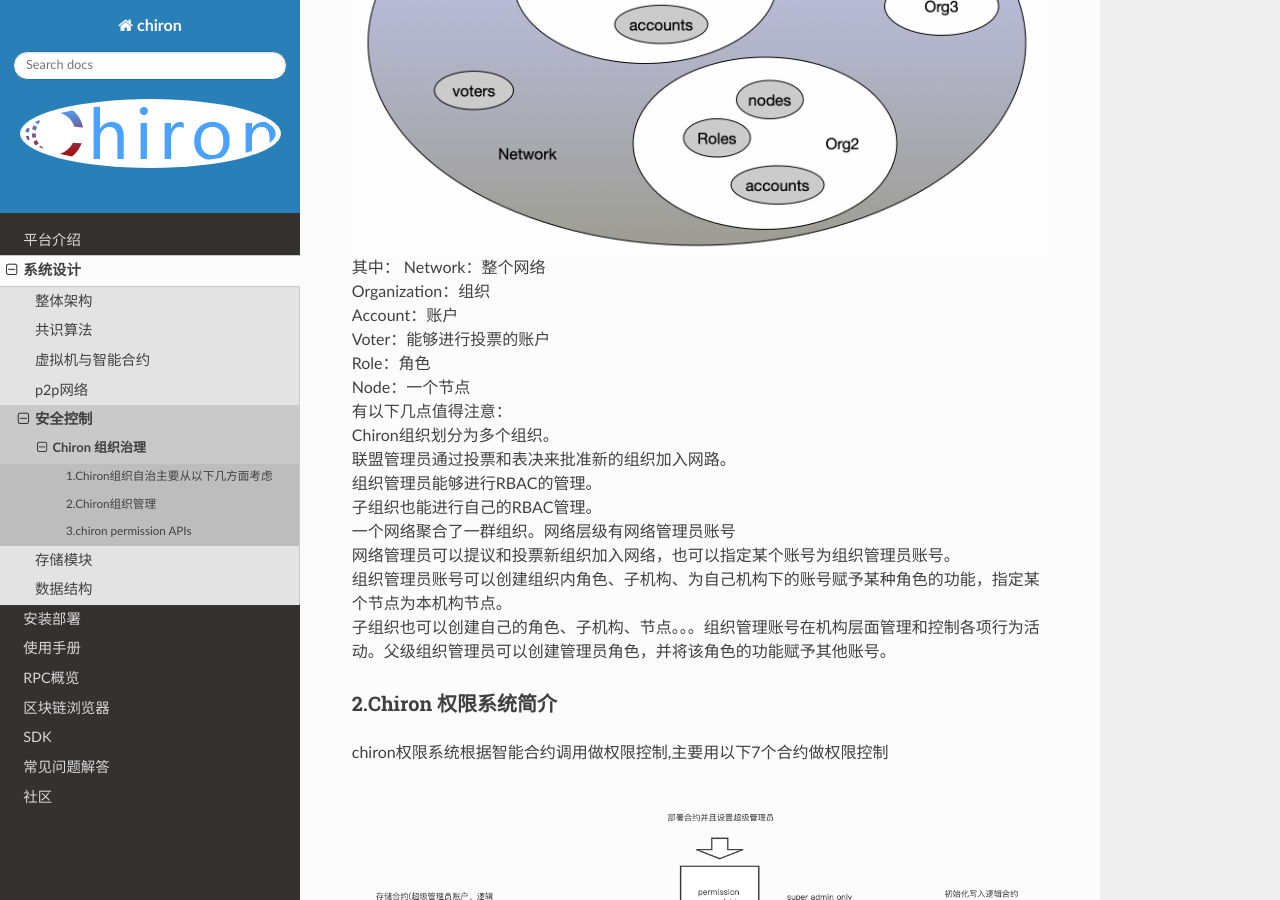
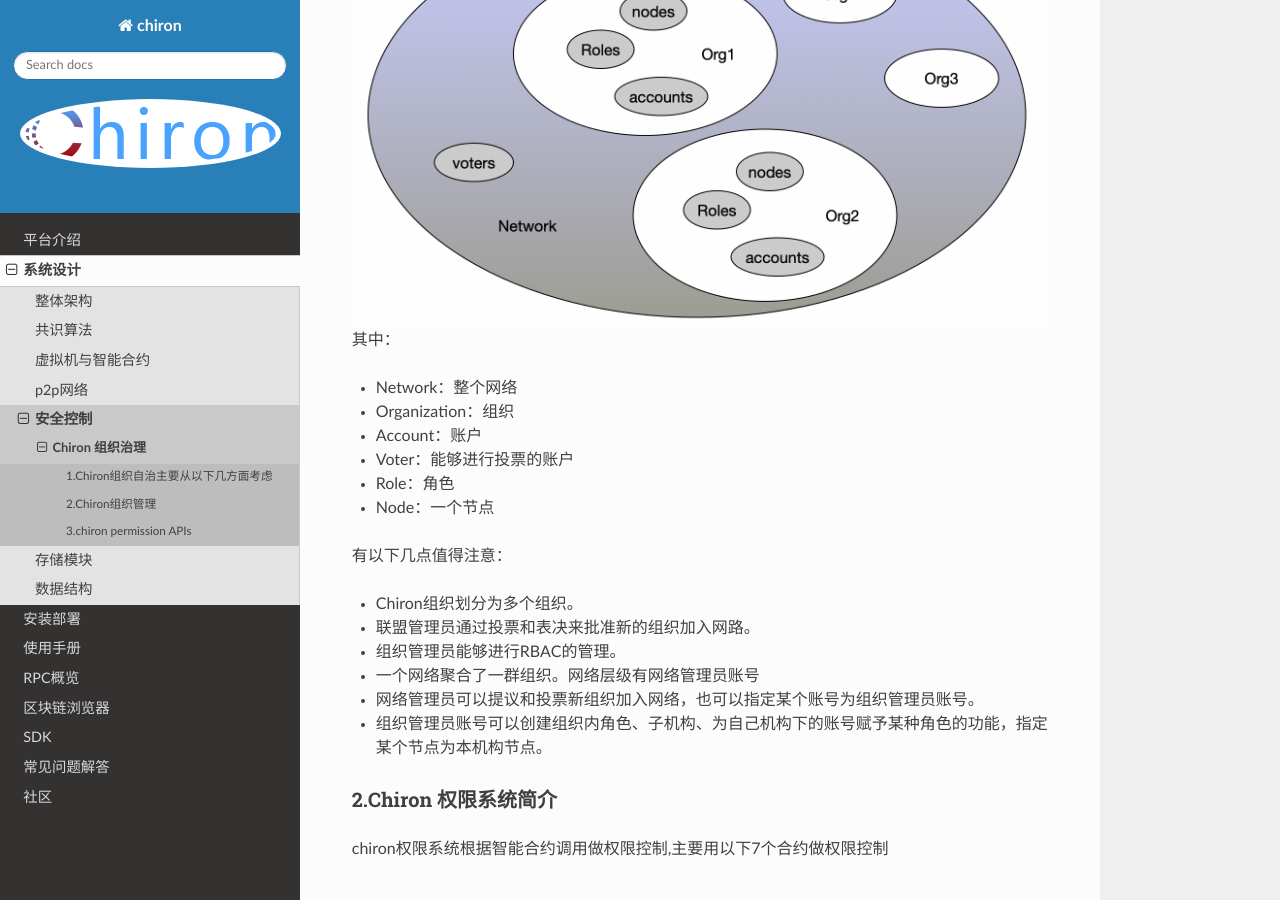
Before and after one commit to cxlhello/readdocs, a Sphinx documentation site: the page built from source/design/security_control/authority.md, in a window 1280 px wide and 900 px high, scrolled down 2065 px. Built offline with Sphinx 7.4.7 and the Read the Docs theme 2.0.0, drawn with Linux system fonts in a browser that asks for light colours; some of the changed text lies outside the part shown.

Commit message:
chiron authority document  update

```diff
--- a/source/design/security_control/authority.md
+++ b/source/design/security_control/authority.md
@@ -20,21 +23,20 @@
 Chiron组织是由多个机构共同参与管理的区块链，每个机构都运行着一个或多个节点。 其中的数据都只允许系统内不同的机构进行读写，并且由其机构成员共同来记录交易中的数据，Chiron组织中每一笔交易都需要其成员达成共识才能形成区块。 我们的系统基于智能合约的授权许可模型，该模型在管理节点、账户和账户权限管理上都有一定灵活度，模型整体框架如下图所示
  ![](org_structure.png)
 其中：
-Network：整个网络<br/>
-Organization：组织<br/>
-Account：账户<br/>
-Voter：能够进行投票的账户<br/>
-Role：角色<br/>
-Node：一个节点<br/>
+  - Network：整个网络<br/>
+  - Organization：组织<br/>
+  - Account：账户<br/>
+  - Voter：能够进行投票的账户<br/>
+  - Role：角色<br/>
+  - Node：一个节点<br/>
+
 有以下几点值得注意：<br/>
-Chiron组织划分为多个组织。<br/>
-联盟管理员通过投票和表决来批准新的组织加入网路。<br/>
-组织管理员能够进行RBAC的管理。<br/>
-子组织也能进行自己的RBAC管理。<br/>
-一个网络聚合了一群组织。网络层级有网络管理员账号<br/>
-网络管理员可以提议和投票新组织加入网络，也可以指定某个账号为组织管理员账号。<br/>
-组织管理员账号可以创建组织内角色、子机构、为自己机构下的账号赋予某种角色的功能，指定某个节点为本机构节点。<br/>
-子组织也可以创建自己的角色、子机构、节点。。。组织管理账号在机构层面管理和控制各项行为活动。父级组织管理员可以创建管理员角色，并将该角色的功能赋予其他账号。<br/>
+  - Chiron组织划分为多个组织。<br/>
+  - 联盟管理员通过投票和表决来批准新的组织加入网路。<br/>
+  - 组织管理员能够进行RBAC的管理。<br/>
+  - 一个网络聚合了一群组织。网络层级有网络管理员账号<br/>
+  - 网络管理员可以提议和投票新组织加入网络，也可以指定某个账号为组织管理员账号。<br/>
+  - 组织管理员账号可以创建组织内角色、子机构、为自己机构下的账号赋予某种角色的功能，指定某个节点为本机构节点。<br/>
 
 ### 2.Chiron 权限系统简介
 
```
Also changed, not shown: other parts of source/design/security_control/authority.md (+4 -1 lines).
